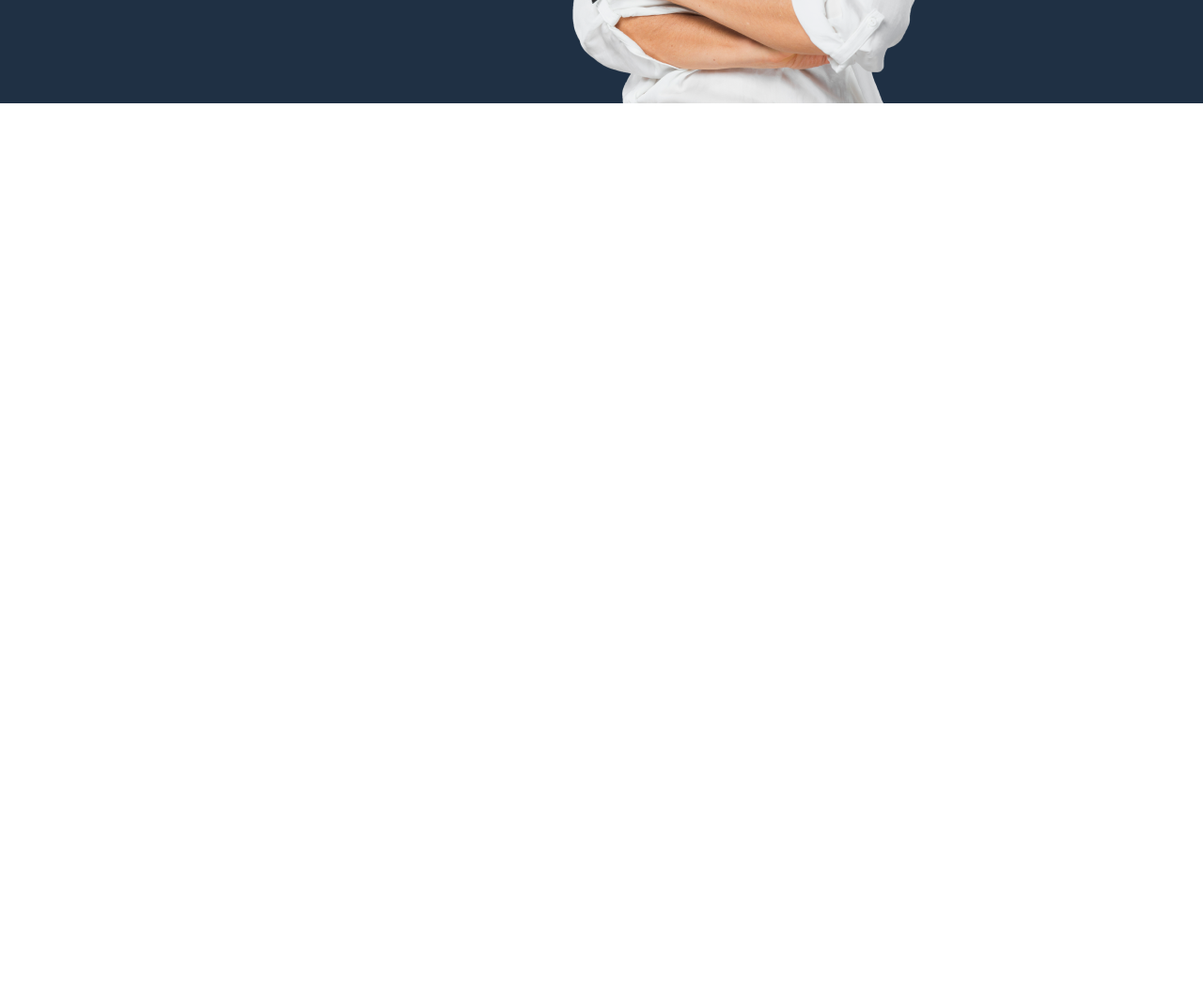
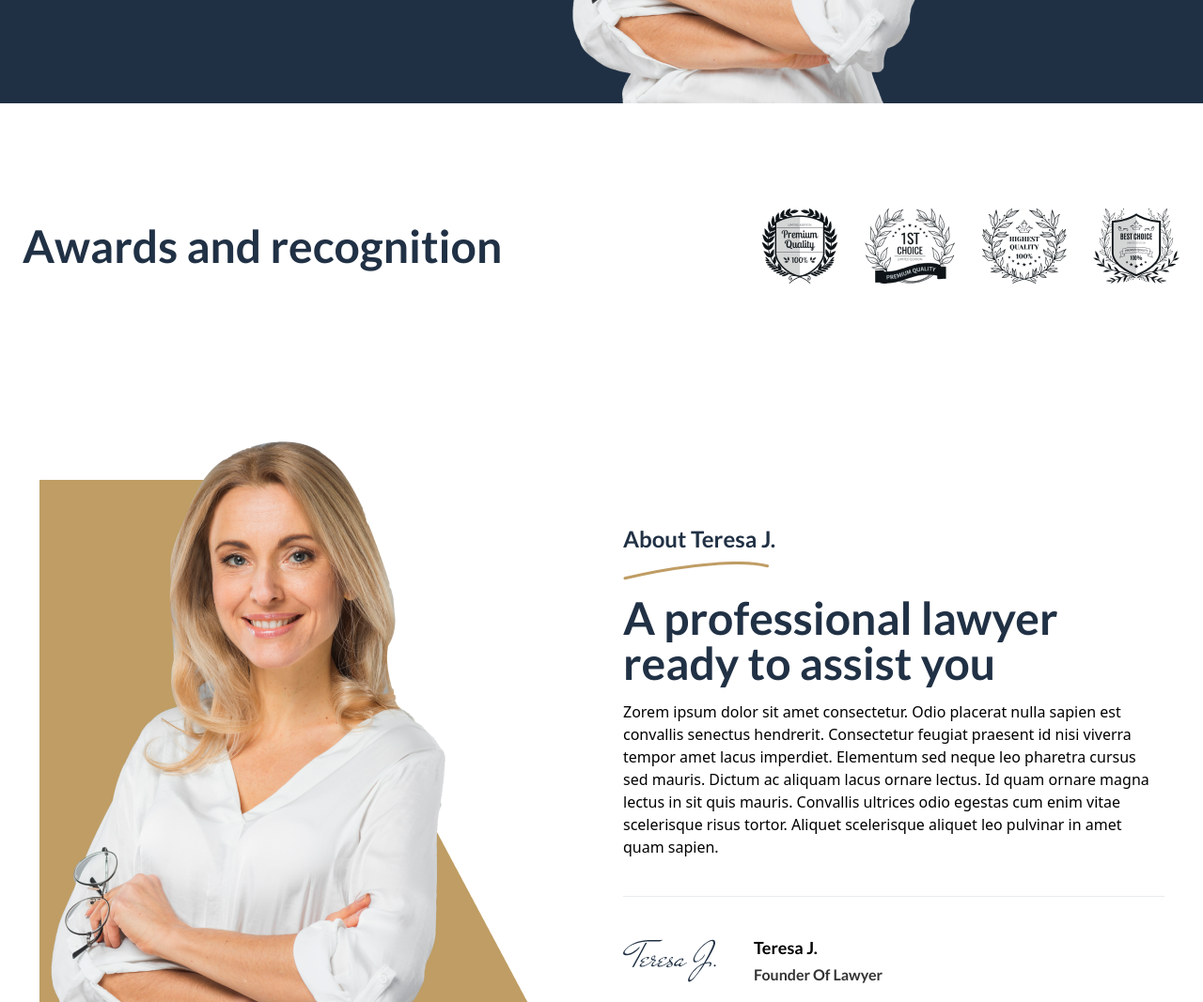
Before and after one commit to Zahra-Rad/Teresa, a website: page src/index.html in a window 1280 px wide. Shown: the part 745-1812 px from the top of the page at 94% size. Before the commit the page ends 855 px from the top, so only its background shows below. Drawn offline with Linux system fonts and the light colour scheme.

Commit message:
started practice area

```diff
--- a/src/index.html
+++ b/src/index.html
@@ -10,7 +10,7 @@
 
 <body>
     <main class="w-full mx-auto">
-        <div class="w-full mx-auto bg-[#1F3044] py-4 px-6">
+        <div class="w-full mx-auto bg-[#1F3044] py-4 px-6 ">
             <div class="mx-auto 2xl:container max-w-7xl flex flex-col-reverse md:flex-row gap-4 justify-between">
                 <div class="flex gap-3 items-center">
                     <img src="img/phoneLogo.png" alt="">
@@ -22,7 +22,7 @@
                 </div>
             </div>
         </div>
-        <header class="w-full mx-auto bg-[#2E3E4F] py-4 px-6">
+        <header class="w-full mx-auto bg-[#2E3E4F] py-4 px-6 ">
             <div class="mx-auto 2xl:container max-w-7xl flex gap-4 justify-between items-center">
                 <figure>
                     <img src="img/logo.svg" alt="">
@@ -206,10 +206,12 @@
                 </ul>
             </nav>
         </header>
-        <section class="w-full mx-auto bg-[#1F3044] pt-16 md:pt-20 lg:pt-24 px-6">
-            <div class="mx-auto 2xl:container max-w-7xl flex flex-col lg:flex-row lg:items-center justify-between lg:gap-0 gap-10">
+        <section class="w-full mx-auto bg-[#1F3044] pt-16 md:pt-20 lg:pt-24 px-6 ">
+            <div
+                class="mx-auto 2xl:container max-w-7xl flex flex-col lg:flex-row lg:items-center justify-between lg:gap-0 gap-10">
                 <div class="lg:order-1 lg:max-w-[432px]">
-                    <h1 class="font-header text-[45px]/[50px] text-white font-bold lg:text-6xl/[70px]">Offering the highest quality legal
+                    <h1 class="font-header text-[45px]/[50px] text-white font-bold lg:text-6xl/[70px]">Offering the
+                        highest quality legal
                         services</h1>
                     <p class="text-[#e9ecef] font-primary text-base pb-6 pt-4">Teresa J. Leader has over three decades
                         of
@@ -237,6 +239,70 @@
                 </figure>
             </div>
         </section>
+        <section class="w-full mx-auto bg-white pt-16 md:pt-20 lg:pt-28 px-6 pb-10 lg:pb-14">
+            <div
+                class="mx-auto 2xl:container max-w-7xl flex flex-col lg:flex-row lg:items-center justify-between lg:gap-0 gap-10">
+                <h3 class="font-header text-3xl md:text-4xl lg:text-5xl text-[#213145]">Awards and recognition</h3>
+                <div class="flex justify-between gap-7">
+                    <figure>
+                        <img src="img/awards1.png" alt="" class="w-full">
+                    </figure>
+                    <figure>
+                        <img src="img/awards2.png" alt="" class="w-full">
+                    </figure>
+                    <figure>
+                        <img src="img/awards3.png" alt="" class="w-full">
+                    </figure>
+                    <figure>
+                        <img src="img/awards4.png" alt="" class="w-full">
+                    </figure>
+                </div>
+            </div>
+        </section>
+        <section class="w-full mx-auto bg-white pt-16 md:pt-20 lg:pt-28 px-6 pb-10 lg:pb-14">
+            <div
+                class="mx-auto 2xl:container max-w-7xl flex flex-col lg:flex-row lg:items-center lg:justify-center lg:gap-16 gap-10">
+                <figure>
+                    <img src="img/teresaBG.png" alt="">
+                </figure>
+                <div class="max-w-xl">
+                    <figure>
+                        <figcaption class="text-lg lg:text-2xl font-bold text-[#213145] font-header">About Teresa J.
+                        </figcaption>
+                        <img src="img/highlght.svg" alt="" class="mt-[8px]">
+                    </figure>
+                    <h2 class="py-4 text-3xl lg:text-5xl font-header text-[#213145]">A professional lawyer ready to
+                        assist you</h2>
+                    <p>Zorem ipsum dolor sit amet consectetur. Odio placerat nulla sapien est convallis senectus
+                        hendrerit. Consectetur feugiat
+                        praesent id nisi viverra tempor amet lacus imperdiet. Elementum sed neque leo pharetra cursus
+                        sed mauris. Dictum ac
+                        aliquam lacus ornare lectus. Id quam ornare magna lectus in sit quis mauris. Convallis ultrices
+                        odio egestas cum enim
+                        vitae scelerisque risus tortor. Aliquet scelerisque aliquet leo pulvinar in amet quam sapien.
+                    </p>
+                    <div class="w-full h-px bg-[#e9ecef] my-10">
+
+                    </div>
+                    <figure class="flex items-center gap-10">
+                        <img src="img/sign.svg" alt="">
+                        <figcaption class="flex flex-col gap-[3px] font-bold font-header text-lg">Teresa J. <span
+                                class="font-light text-base text-[#333]">Founder Of Lawyer</span></figcaption>
+                    </figure>
+                </div>
+            </div>
+
+        </section>
+        <section class="w-full mx-auto flex flex-col bg-white pt-16 md:pt-20 lg:pt-28 px-6 pb-10 lg:pb-14">
+            <div class="mx-auto 2xl:container max-w-7xl flex flex-col lg:items-center lg:justify-center">
+                <h2 class="font-header text-[#213145] text-4xl lg:text-5xl text-center">A range of Practice Areas</h2>
+                <p class="text-base text-[#2e3e4f] pt-4 pb-10 text-center font-primary max-w-md">Xorem ipsum dolor sit amet
+                    consectetur. Sit consequat lib ac
+                    Egestas
+                    pretium purus morbi commodo sit .</p>
+            </div>
+            <div></div>
+        </section>
     </main>
     <script src="assets/js/app.js"></script>
 </body>
```
Also changed, not shown: src/assets/css/output.css, src/img/teresaBG.png (added).
